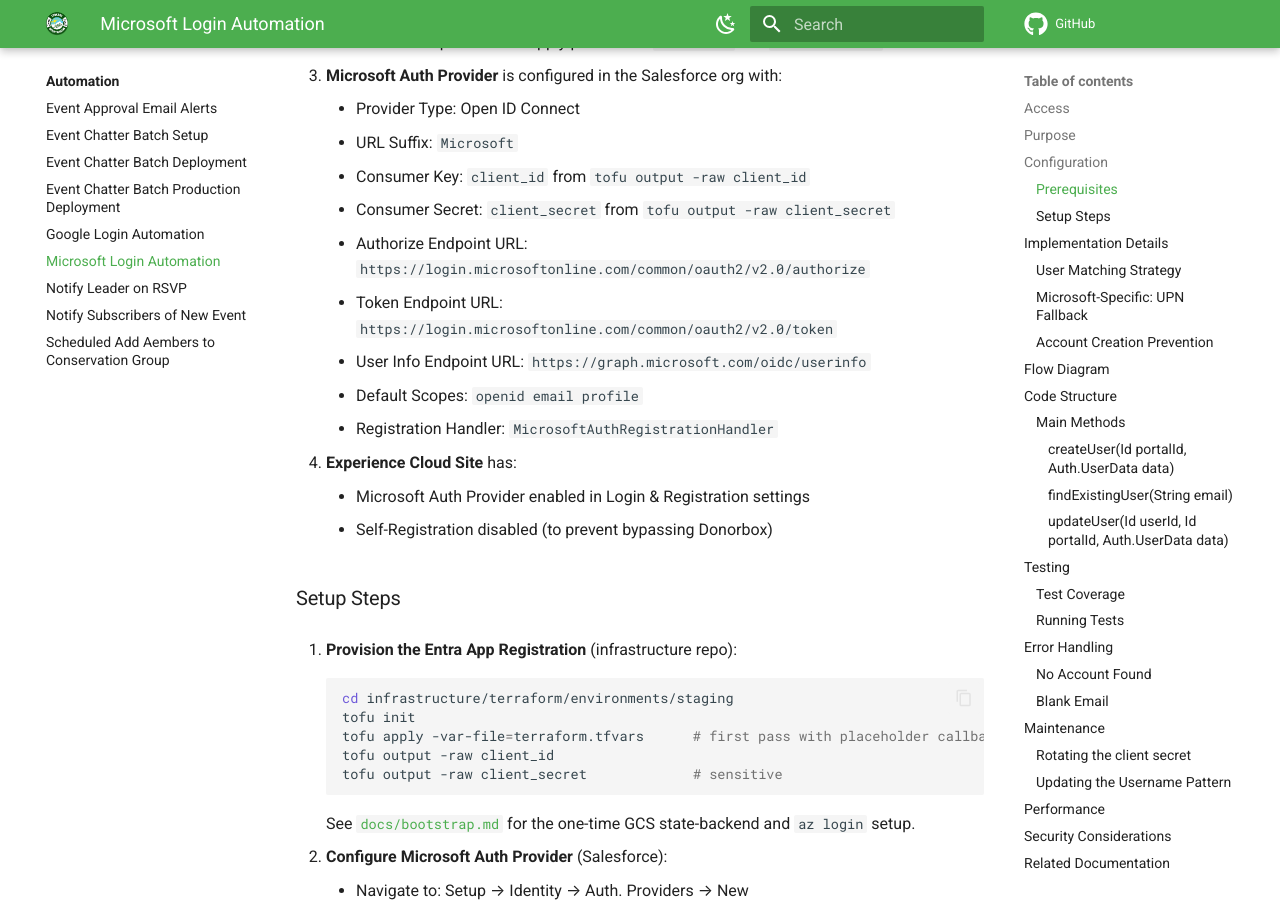
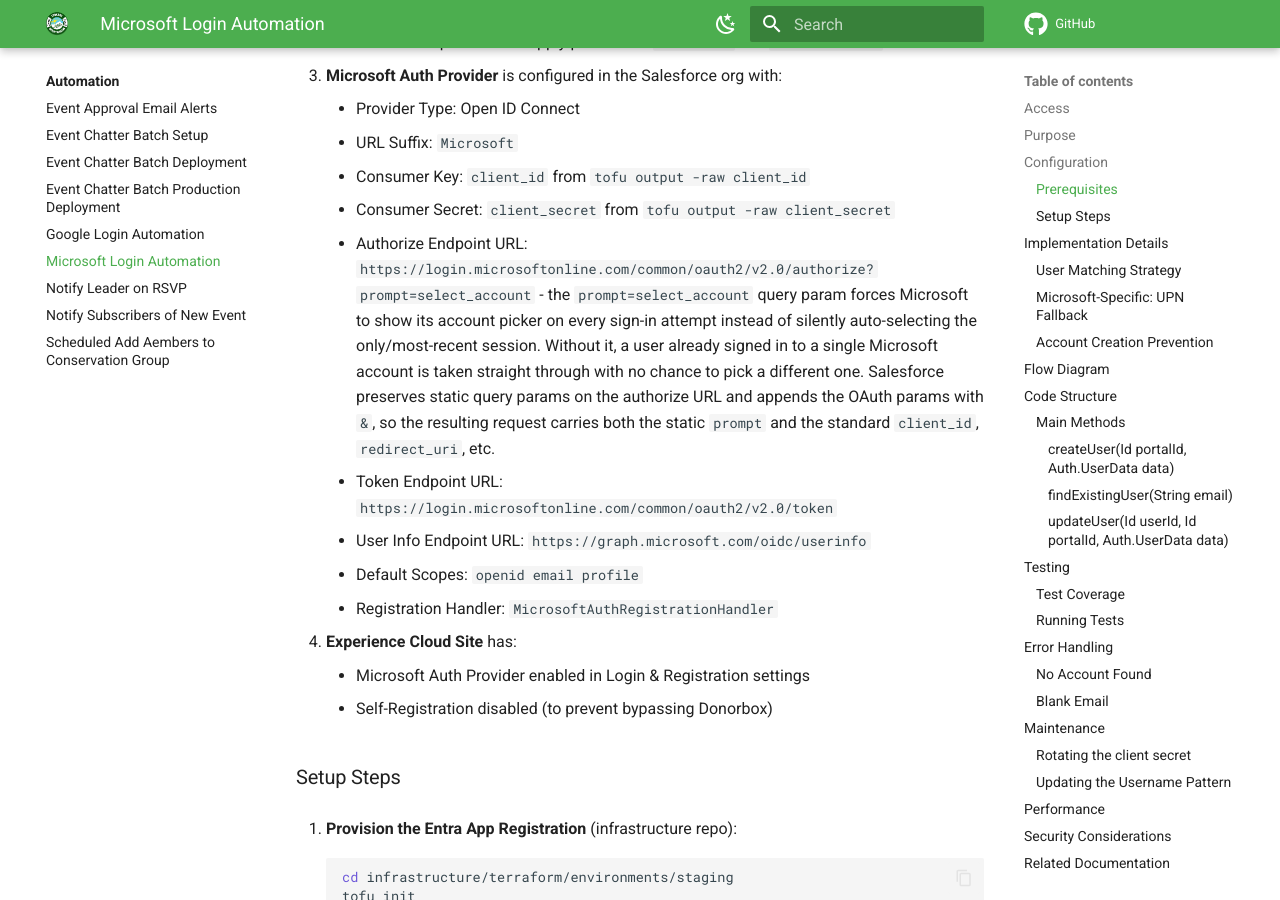
Before and after one commit to Spokane-Mountaineers/salesforce, an MkDocs documentation site: the page built from docs/automation/microsoft-login-automation.md, in a window 1280 px wide and 900 px high, scrolled down 1136 px. Built offline with MkDocs 1.6.1 and Material for MkDocs 9.7.7, drawn with Linux system fonts in a browser that asks for light colours; comment, search, counter and statistics services are not loaded.

Commit message:
feat(auth): force Microsoft account picker via prompt=select_account
By default, Microsoft auto-selects the user's only/most-recent signed-in
account, leaving no way to choose a different one without first signing
out. Adding `prompt=select_account` to the authorize endpoint always
shows the account picker.

Salesforce preserves static query params on the AuthProvider's authorize
URL and appends the standard OAuth params with `&`, so this works as a
plain URL change with no Apex involvement.

```diff
--- a/docs/automation/microsoft-login-automation.md
+++ b/docs/automation/microsoft-login-automation.md
@@ -36,7 +36,7 @@
     - URL Suffix: `Microsoft`
     - Consumer Key: `client_id` from `tofu output -raw client_id`
     - Consumer Secret: `client_secret` from `tofu output -raw client_secret`
-    - Authorize Endpoint URL: `https://login.microsoftonline.com/common/oauth2/v2.0/authorize`
+    - Authorize Endpoint URL: `https://login.microsoftonline.com/common/oauth2/v2.0/authorize?prompt=select_account` - the `prompt=select_account` query param forces Microsoft to show its account picker on every sign-in attempt instead of silently auto-selecting the only/most-recent session. Without it, a user already signed in to a single Microsoft account is taken straight through with no chance to pick a different one. Salesforce preserves static query params on the authorize URL and appends the OAuth params with `&`, so the resulting request carries both the static `prompt` and the standard `client_id`, `redirect_uri`, etc.
     - Token Endpoint URL: `https://login.microsoftonline.com/common/oauth2/v2.0/token`
     - User Info Endpoint URL: `https://graph.microsoft.com/oidc/userinfo`
     - Default Scopes: `openid email profile`
```
Also changed, not shown: 1 other file.
